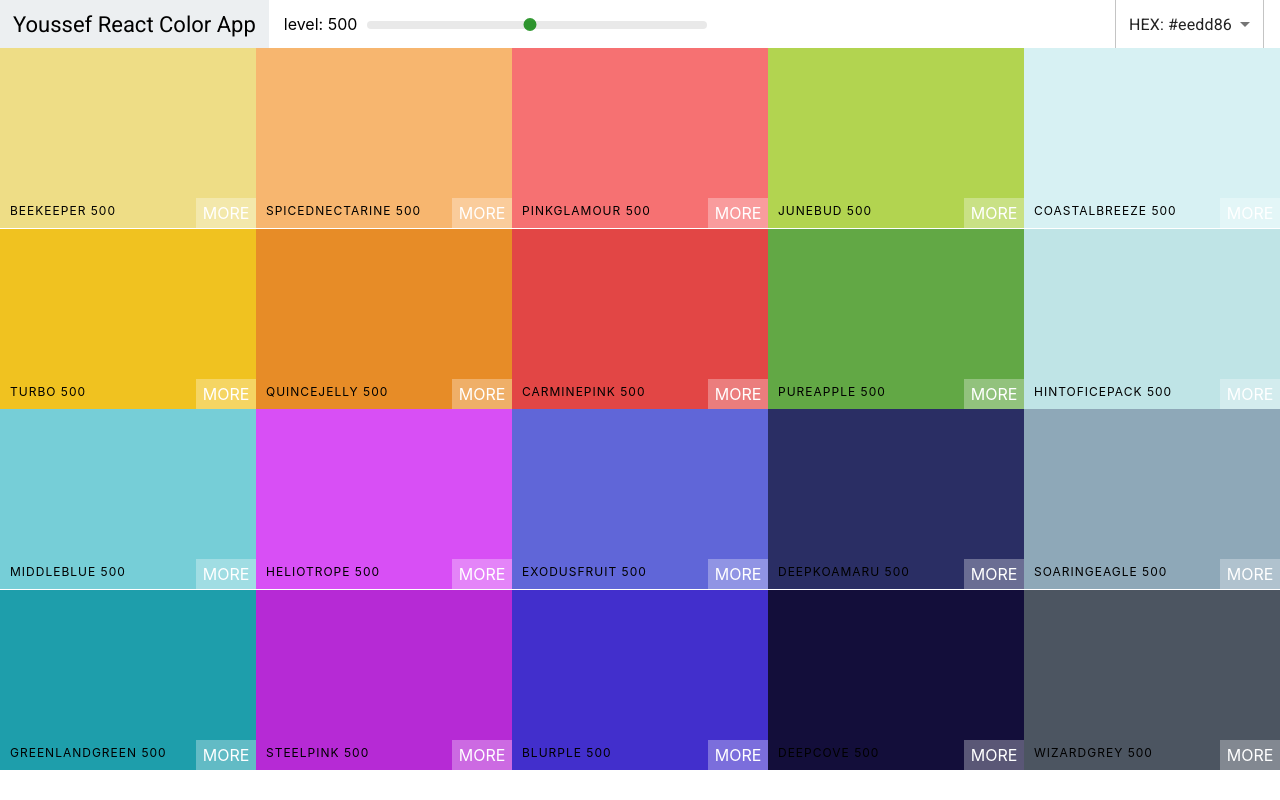
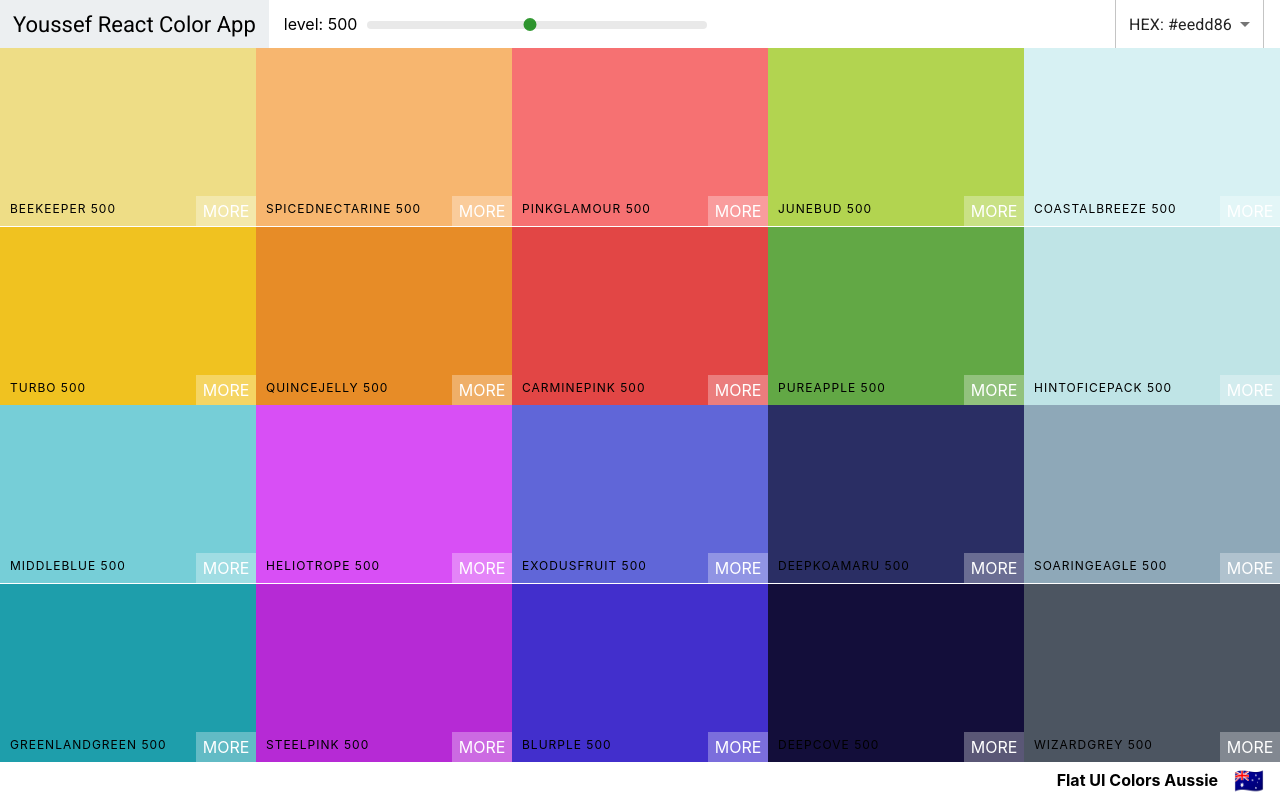
Before and after one commit to DrYoussefTemraz/ColorsApp-Youssef, a React (Create React App) app: page / in a window 1280 px wide. Built offline with nearby package versions, Linux system fonts and the light colour scheme.

Commit message:
add palette footer

```diff
--- a/src/Palette.css
+++ b/src/Palette.css
@@ -1,7 +1,23 @@
 .Palette {
     height: 100vh;
+    display: flex;
+        flex-direction: column;
 }
 
 .Palette-colors {
     height: 90%;
 }
+
+.Palette-footer {
+    background-color: white;
+    height: 5vh;
+    display: flex;
+    justify-content: flex-end;
+    align-items: center;
+    font-weight: bold;
+}
+
+.emoji {
+    font-size: 1.5rem;
+    margin: 0 1rem;
+}
--- a/src/Pallete.js
+++ b/src/Pallete.js
@@ -20,12 +20,12 @@
     this.setState({ format: val });
   }
   render() {
-    const { colors } = this.props.palette;
+    const { colors, paletteName, emoji } = this.props.palette;
     const { level, format } = this.state;
     // we will use slider liberary to make the levels change from 50 to 900 "npm install --save rc-slider"
     const colorBoxes = colors[level].map((color) => (
       // background having key of color and value of name which been passed to coloBox component
-      <ColorBox background={color[format]} name={color.name} />
+      <ColorBox background={color[format]} name={color.name} key={color.id} />
     ));
     return (
       <div className="Palette">
@@ -34,12 +34,15 @@
           changeLevel={this.changeLevel}
           handleChange={this.changeFormat}
         />
-        {/* Navbar goes here */}
+
         <div className="Palette-colors">
           {colorBoxes}
           {/* bunch of color boxes */}
         </div>
-        {/* footer goes here */}
+        <footer className="Palette-footer">
+          {paletteName}
+          <span className="emoji">{emoji}</span>
+        </footer>
       </div>
     );
   }
```
